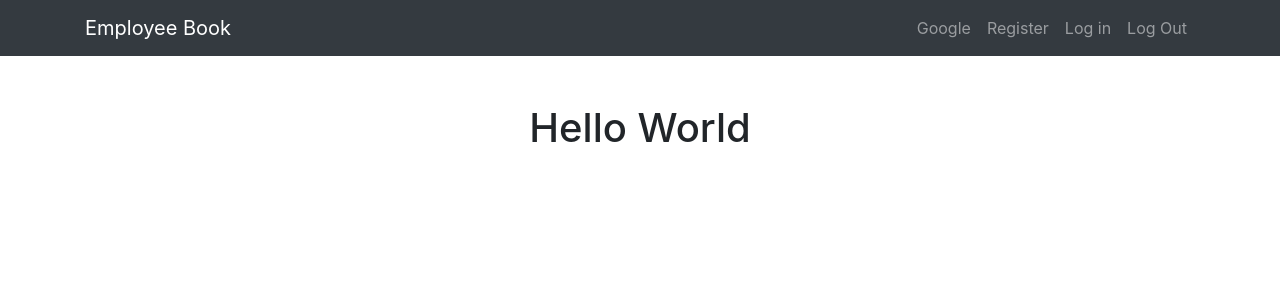
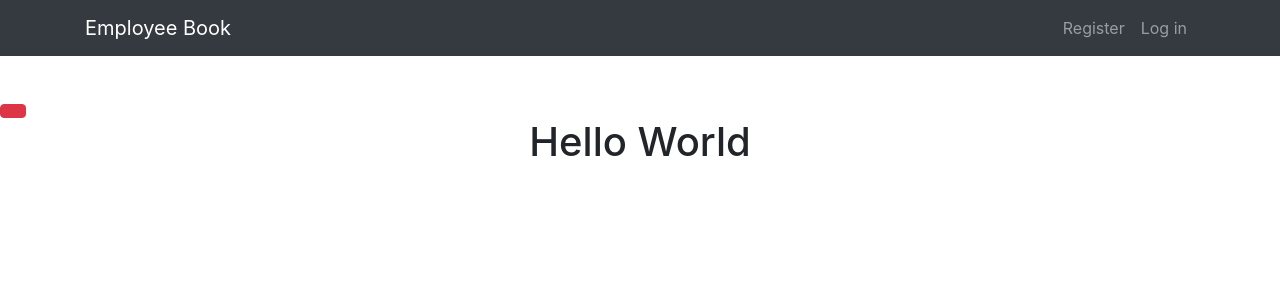
Before and after one commit to mc4tech/reactEmployeeBook, a React (Create React App) app in the folder client/: page / in a window 1280 px wide. Shown: the top 300 px of the page. Built offline with nearby package versions, Linux system fonts and the light colour scheme.

Commit message:
conditional rendering navs, wip register modal

```diff
--- a/client/src/App.js
+++ b/client/src/App.js
@@ -1,13 +1,20 @@
 import React, { Component } from 'react';
 import NavBar from './components/NavBar';
+import ModalExample from './components/registerModal';
 import 'bootstrap/dist/css/bootstrap.min.css'
 import './App.css';
 
 class App extends Component {
+
+  state = {
+    isauthenticated: false
+  }
+
   render() {
     return (
       <div className="App">
-      <NavBar/>
+      <NavBar auth={this.state.isauthenticated}/>
+      <ModalExample/>
        <h1>Hello World</h1>
       </div>
     );
--- a/client/src/components/NavBar.js
+++ b/client/src/components/NavBar.js
@@ -29,20 +29,22 @@ class NavBar extends Component {
                 <NavbarBrand href="/" target="_blank">Employee Book</NavbarBrand>
                 <NavbarToggler onClick={this.toggle}/>
                 <Collapse isOpen={this.state.isOpen} navbar>
+                    {this.props.auth ? (
                         <Nav className="ml-auto" navbar>
                             <NavItem>
-                            <NavLink href="https://google.com">Google</NavLink>
+                                <NavLink href="#">Log Out</NavLink>
                             </NavItem>
+                        </Nav>
+                    ) : (
+                        <Nav className="ml-auto" navbar>
                             <NavItem>
                                 <NavLink href="#">Register</NavLink>
                             </NavItem>
                             <NavItem>
                                 <NavLink href="#">Log in</NavLink>
                             </NavItem>
-                        <NavItem>
-                            <NavLink href="#">Log Out</NavLink>
-                        </NavItem>
                         </Nav>
+                    )}
                 </Collapse>
             </Container>
         </Navbar>
--- /dev/null
+++ b/client/src/components/registerModal.js
@@ -0,0 +1,44 @@
+/* eslint react/no-multi-comp: 0, react/prop-types: 0 */
+
+import React from 'react';
+import { Button, Modal, ModalHeader, ModalBody, ModalFooter, Input, Label, Form, FormGroup } from 'reactstrap';
+
+class ModalExample extends React.Component {
+  constructor(props) {
+    super(props);
+    this.state = {
+      modal: false,
+    };
+
+    this.toggle = this.toggle.bind(this);
+  }
+
+  toggle() {
+    this.setState(prevState => ({
+      modal: !prevState.modal
+    }));
+  }
+
+
+  render() {
+    return (
+      <div>
+        <Form inline onSubmit={(e) => e.preventDefault()}>
+          <Button color="danger" onClick={this.toggle}>{this.props.buttonLabel}</Button>
+        </Form>
+        <Modal isOpen={this.state.modal} toggle={this.toggle} className={this.props.className}>
+          <ModalHeader toggle={this.toggle}>Modal title</ModalHeader>
+          <ModalBody>
+            Lorem ipsum dolor sit amet, consectetur adipisicing elit, sed do eiusmod tempor incididunt ut labore et dolore magna aliqua. Ut enim ad minim veniam, quis nostrud exercitation ullamco laboris nisi ut aliquip ex ea commodo consequat. Duis aute irure dolor in reprehenderit in voluptate velit esse cillum dolore eu fugiat nulla pariatur. Excepteur sint occaecat cupidatat non proident, sunt in culpa qui officia deserunt mollit anim id est laborum.
+          </ModalBody>
+          <ModalFooter>
+            <Button color="primary" onClick={this.toggle}>Do Something</Button>{' '}
+            <Button color="secondary" onClick={this.toggle}>Cancel</Button>
+          </ModalFooter>
+        </Modal>
+      </div>
+    );
+  }
+}
+
+export default ModalExample;
```
Also changed, not shown: 1 other file (tests, documents, lock files or other folders). Lines whose indentation alone changed are shown as unchanged.
